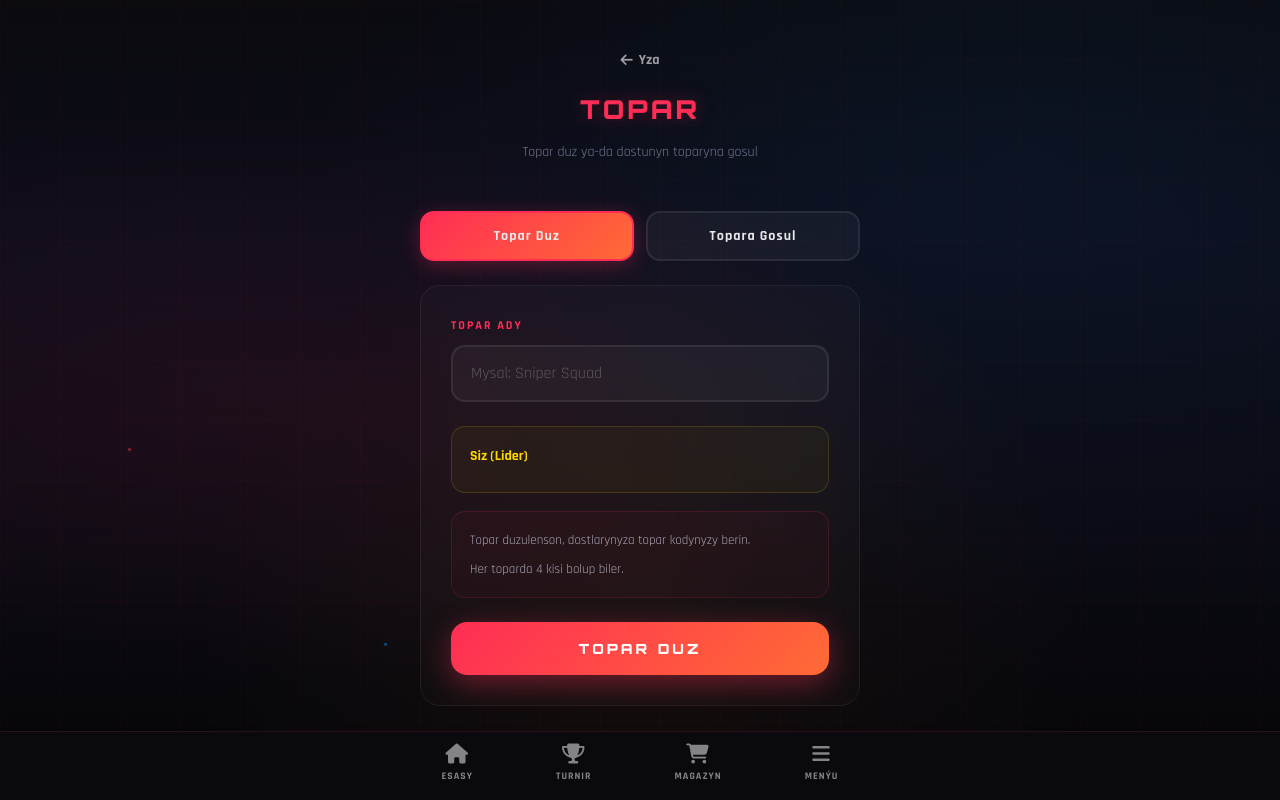
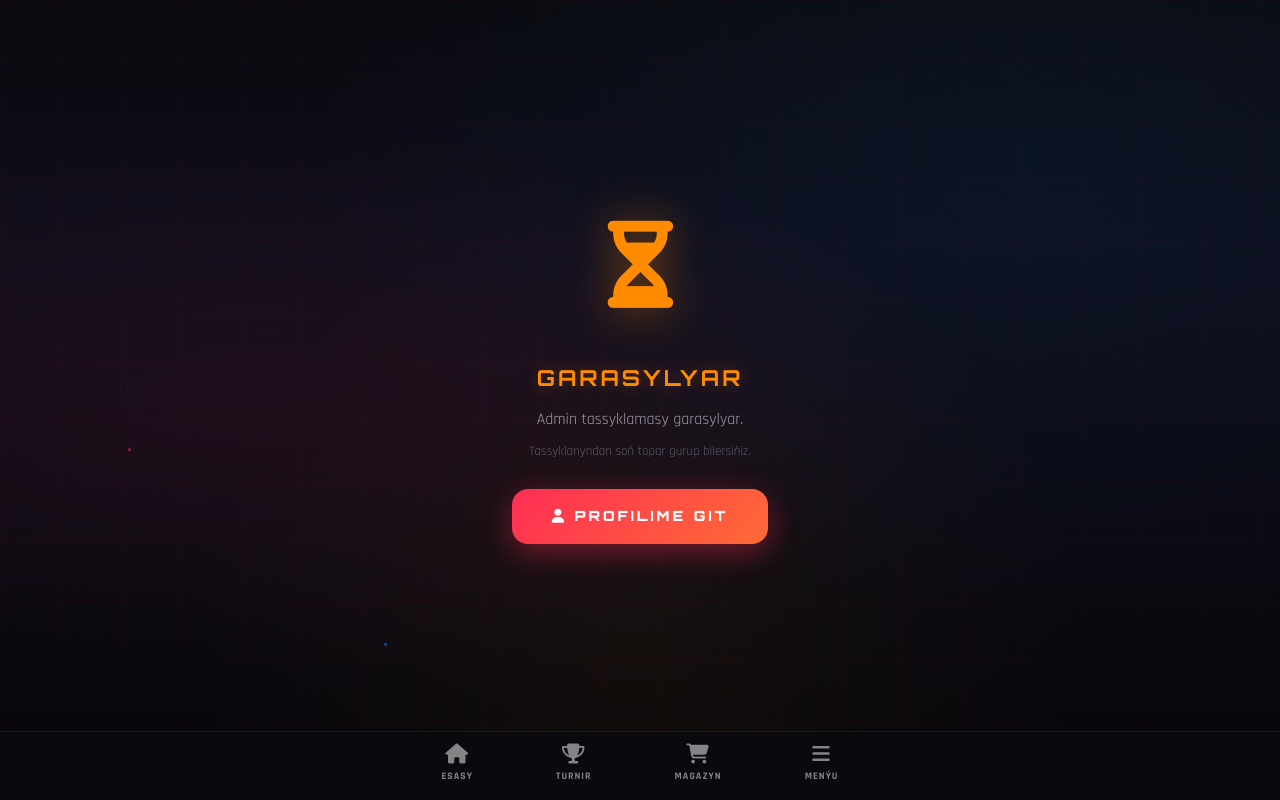
Before and after one commit to kemabr/turnirailway, a Flask app: template templates/takim.html in a window 1280 px wide. Run offline with Flask 3, Linux system fonts and the light colour scheme; the template is opened without the code that fills it, so the values that code supplies are empty.

Commit message:
Update takim.html

```diff
--- a/templates/takim.html
+++ b/templates/takim.html
@@ -7,6 +7,87 @@
     <link rel="stylesheet" href="/static/css/style.css">
     <link href="https://fonts.googleapis.com/css2?family=Orbitron:wght@400;700;900&family=Rajdhani:wght@400;500;700&display=swap" rel="stylesheet">
     <link rel="stylesheet" href="https://cdnjs.cloudflare.com/ajax/libs/font-awesome/6.5.1/css/all.min.css">
+    <style>
+        .pending-screen {
+            min-height: 100vh;
+            display: flex;
+            align-items: center;
+            justify-content: center;
+            text-align: center;
+            padding: 40px 20px;
+        }
+        .pending-icon {
+            font-size: 80px;
+            color: #ff8c00;
+            margin-bottom: 24px;
+            filter: drop-shadow(0 0 20px rgba(255, 140, 0, 0.4));
+            animation: pulse 2s infinite;
+        }
+        @keyframes pulse {
+            0%, 100% { transform: scale(1); }
+            50% { transform: scale(1.1); }
+        }
+        .pending-title {
+            font-family: 'Orbitron', sans-serif;
+            font-size: 22px;
+            color: #ff8c00;
+            margin-bottom: 12px;
+            letter-spacing: 3px;
+            text-shadow: 0 0 15px rgba(255, 140, 0, 0.3);
+        }
+        .pending-text {
+            font-size: 16px;
+            opacity: 0.8;
+            color: #c0c0d0;
+            margin-bottom: 8px;
+        }
+        .pending-subtext {
+            font-size: 13px;
+            opacity: 0.5;
+            color: #a0a0c0;
+            margin-bottom: 28px;
+        }
+        .bottom-nav {
+            position: fixed;
+            bottom: 0;
+            left: 0;
+            right: 0;
+            z-index: 100;
+            background: rgba(10, 10, 15, 0.95);
+            backdrop-filter: blur(20px);
+            border-top: 1px solid rgba(255, 45, 85, 0.15);
+            padding: 8px 0 12px;
+        }
+        .bottom-nav-container {
+            max-width: 480px;
+            margin: 0 auto;
+            display: flex;
+            justify-content: space-around;
+            align-items: center;
+        }
+        .bottom-nav-item {
+            display: flex;
+            flex-direction: column;
+            align-items: center;
+            gap: 4px;
+            color: rgba(255, 255, 255, 0.5);
+            text-decoration: none;
+            font-size: 10px;
+            font-family: 'Rajdhani', sans-serif;
+            font-weight: 700;
+            text-transform: uppercase;
+            letter-spacing: 1px;
+            transition: all 0.3s;
+            padding: 4px 12px;
+            border-radius: 12px;
+        }
+        .bottom-nav-item i {
+            font-size: 20px;
+        }
+        .bottom-nav-item.active {
+            color: #ff2d55;
+        }
+    </style>
 </head>
 <body>
     <div class="bg-animation">
@@ -17,6 +98,27 @@
         <div class="particle"></div>
     </div>
 
+    <!-- ÜÝTGETME: Tassyklama barlamak -->
+    {% if katilimci['admin_onay'] != 1 %}
+
+    <!-- Tassyklanmadyk ulanyjy üçin -->
+    <div class="container main-content pending-screen" style="padding-bottom: 80px;">
+        <div>
+            <div class="pending-icon">
+                <i class="fas fa-hourglass-half"></i>
+            </div>
+            <h2 class="pending-title">GARASYLYAR</h2>
+            <p class="pending-text">Admin tassyklamasy garasylyar.</p>
+            <p class="pending-subtext">Tassyklanyndan soň topar gurup bilersiňiz.</p>
+            <a href="/profil" class="btn-primary" style="display: inline-block; width: auto; padding: 16px 40px;">
+                <i class="fas fa-user"></i> PROFILIME GIT
+            </a>
+        </div>
+    </div>
+
+    {% else %}
+
+    <!-- Tassyklanan ulanyjy üçin - öňki kod -->
     <div class="container main-content" style="padding-bottom: 80px;">
         <header class="form-header">
             <a href="/profil" class="back-btn"><i class="fas fa-arrow-left"></i> Yza</a>
@@ -74,6 +176,30 @@
             <a href="/profil" class="btn-primary">Profilime Git</a>
         </div>
     </div>
+
+    {% endif %}
+
+    <!-- Bottom Navigation -->
+    <nav class="bottom-nav">
+        <div class="bottom-nav-container">
+            <a href="/" class="bottom-nav-item">
+                <i class="fas fa-home"></i>
+                <span>Esasy</span>
+            </a>
+            <a href="/turnir" class="bottom-nav-item">
+                <i class="fas fa-trophy"></i>
+                <span>Turnir</span>
+            </a>
+            <a href="/magazyn" class="bottom-nav-item">
+                <i class="fas fa-shopping-cart"></i>
+                <span>Magazyn</span>
+            </a>
+            <a href="/menyu" class="bottom-nav-item">
+                <i class="fas fa-bars"></i>
+                <span>Menýu</span>
+            </a>
+        </div>
+    </nav>
 
     <script>
         let csrfToken = '';
@@ -201,26 +327,5 @@
             }
         });
     </script>
-    <!-- Bottom Navigation -->
-    <nav class="bottom-nav">
-        <div class="bottom-nav-container">
-            <a href="/" class="bottom-nav-item">
-                <i class="fas fa-home"></i>
-                <span>Esasy</span>
-            </a>
-            <a href="/turnir" class="bottom-nav-item">
-                <i class="fas fa-trophy"></i>
-                <span>Turnir</span>
-            </a>
-            <a href="/magazyn" class="bottom-nav-item">
-                <i class="fas fa-shopping-cart"></i>
-                <span>Magazyn</span>
-            </a>
-            <a href="/menyu" class="bottom-nav-item">
-                <i class="fas fa-bars"></i>
-                <span>Menýu</span>
-            </a>
-        </div>
-    </nav>
 </body>
 </html>
```
